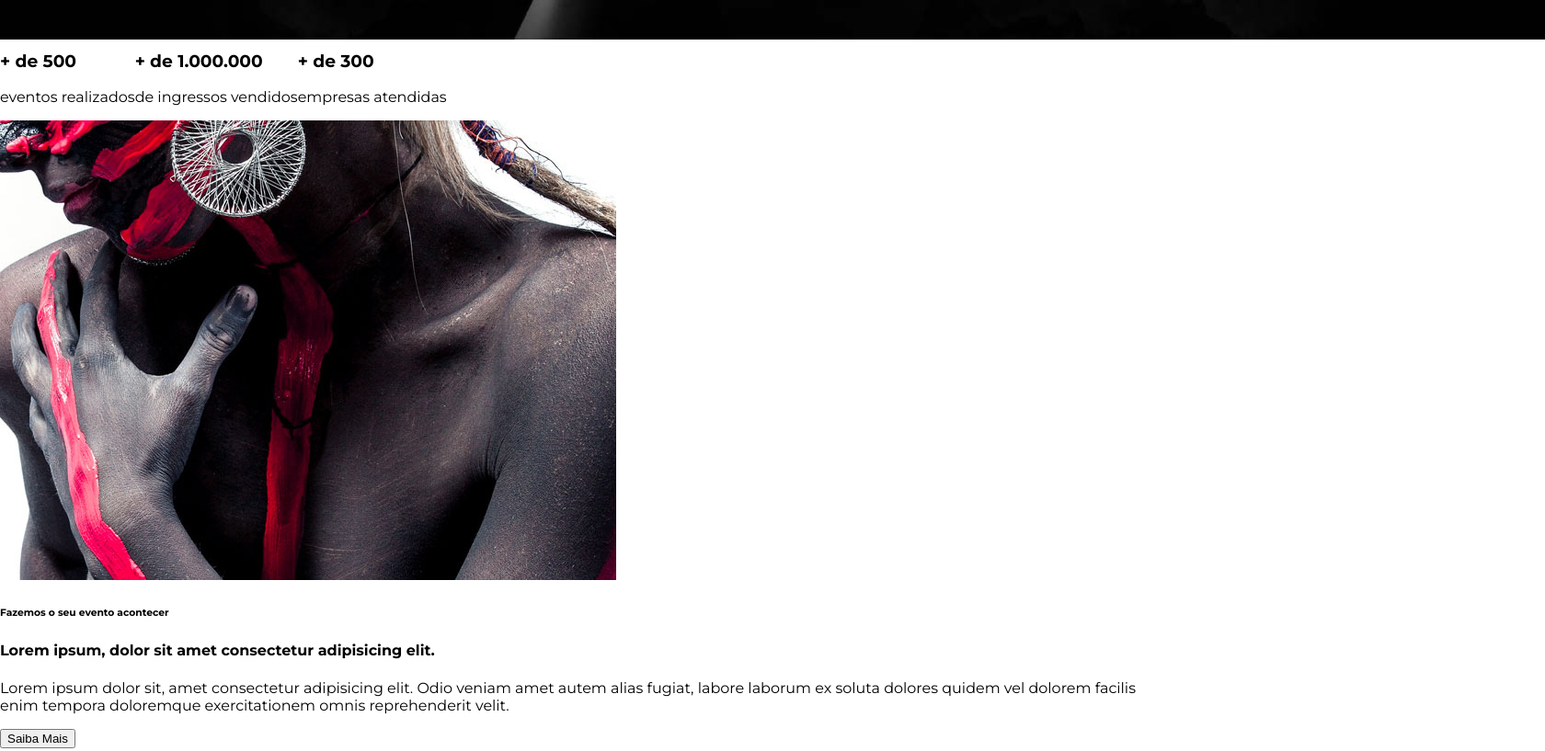
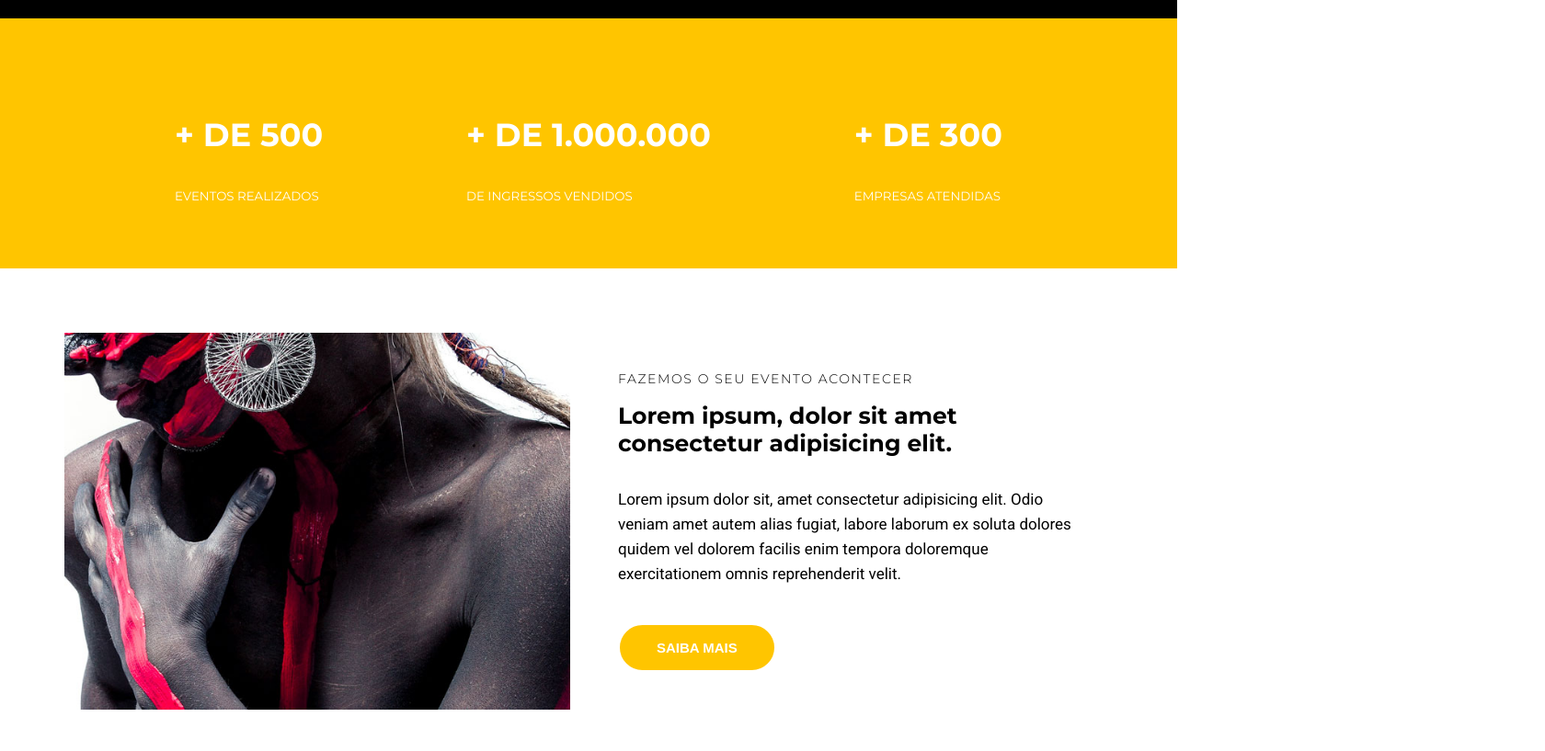
Before and after one commit to ofNatan/Studion, a website: page src/index.html in a window 1280 px wide. Shown: the part 780-1597 px from the top of the page at 92% size, 1680 px wide, since content can reach past the window. Drawn offline with Linux system fonts and the light colour scheme.

Commit message:
Add institutional

```diff
--- a/src/index.html
+++ b/src/index.html
@@ -46,26 +46,26 @@
         </div>
     </header>
     <main>
-        <section>
-        <ul>
+        <section id="counter">
+        <ul class="container counter__container">
             <li>
                 <h3>+ de 500</h3>
-                eventos realizados
+                <small>eventos realizados</small>
             </li>
             <li>
                 <h3>+ de 1.000.000</h3>
-                de ingressos vendidos
+                <small>de ingressos vendidos</small>
             </li>
             <li>
                 <h3>+ de 300</h3>
-                empresas atendidas
+                <small>empresas atendidas</small>
             </li>
         </ul>
         </section>
 
-        <section>
-            <div>
-                <img src="./imagens/institutional.jpg" />
+        <section class="container institutional">
+            <img src="./imagens/institutional.jpg" class="institutional__image" alt="Studion institucional"/>
+            <div class="institutional__copy">
                 <h6>Fazemos o seu evento acontecer</h6>
                 <h4>Lorem ipsum, dolor sit amet consectetur adipisicing elit.</h4>
                 <p>
@@ -74,7 +74,7 @@
                 quidem vel dolorem facilis enim tempora doloremque exercitationem
                 omnis reprehenderit velit.
                 </p>
-                <button>Saiba Mais</button>
+                <button class="btn btn--institutional">Saiba Mais</button>
             </div>
         </section>
 
--- a/src/style.css
+++ b/src/style.css
@@ -1,4 +1,4 @@
-@import url('https://fonts.googleapis.com/css2?family=Montserrat:wght@300;400;700&display=swap');
+@import url('https://fonts.googleapis.com/css2?family=Montserrat:wght@300;400;700&family=Roboto&display=swap');
 *{
     box-sizing: border-box;
 }
@@ -12,6 +12,24 @@ body{
     margin: 0;
     padding-top: 7.75rem;
 }
+
+header {
+    overflow-x: hidden;
+}
+
+main {
+    overflow-x: hidden;
+}
+
+footer {
+    overflow-x: hidden;
+}
+
+.container{
+    max-width: 1140px;
+    margin: 0 auto;
+}
+
 ul{
     display: flex;
     list-style: none;
@@ -80,10 +98,8 @@ ul{
     position: relative;
     height: calc(100vh - 7.75rem);
 }
-.slide__backgroud-image {
+.slide__background-image {
     width: 100%;
-    height: 100%;
-
     object-fit: cover;
     object-position: center;
 }
@@ -127,4 +143,62 @@ ul{
     border-color: var(--color-primary);
     background-color: var(--color-primary);
     color: #fff;
-  }
+}
+#counter {
+    background-color: var(--color-primary);
+    color: var(--color-text);
+    text-transform: uppercase;
+}
+
+.counter__container {
+    display: grid;
+    grid-template-columns: repeat(auto-fill, minmax(300px, 1fr)) ;
+    place-items: center;
+    padding: 4.375rem 1rem;
+}
+
+.counter__container h3 {
+    font-size: 2.185rem;
+}
+.counter__container h3 small{
+    display: block;
+    font-size: 1.25rem;
+}
+.institutional {
+    display: grid;
+    grid-template-columns: auto auto;
+    gap: 3.25rem;
+    align-items: center;
+    padding: 4.375rem 0;
+}
+ .institutional__image {
+    max-width: 550px;
+}
+.institutional__copy {
+    padding: 0 1.875rem 0 0;
+}
+.institutional__copy h6{
+    font-size: 0.875rem;
+    font-weight: 300;
+    letter-spacing: 0.1rem;
+    text-transform: uppercase;
+    margin: 0;
+}
+.institutional__copy h4 {
+    font-size: 1.5625rem;
+    margin-top: 1rem;
+}
+.institutional p {
+    font-family: "Roboto", sans-serif;
+    font-size: 1.0625rem;
+    line-height: 1.6875rem;
+    margin-bottom: 2.5rem;
+}
+.btn--institutional {
+    background-color: var(--color-primary);
+    color: #fff;
+}
+.btn--institutional:hover {
+    color: var(--color-primary);
+    background: unset;
+}
```
